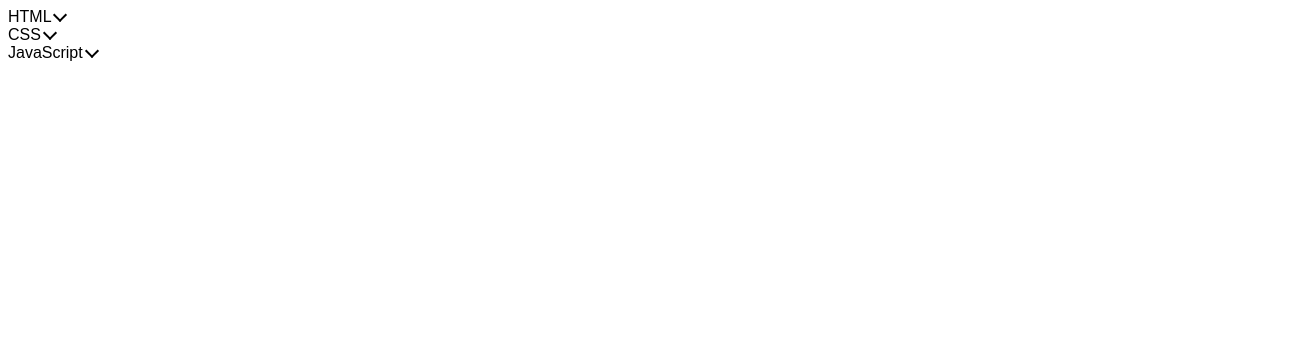
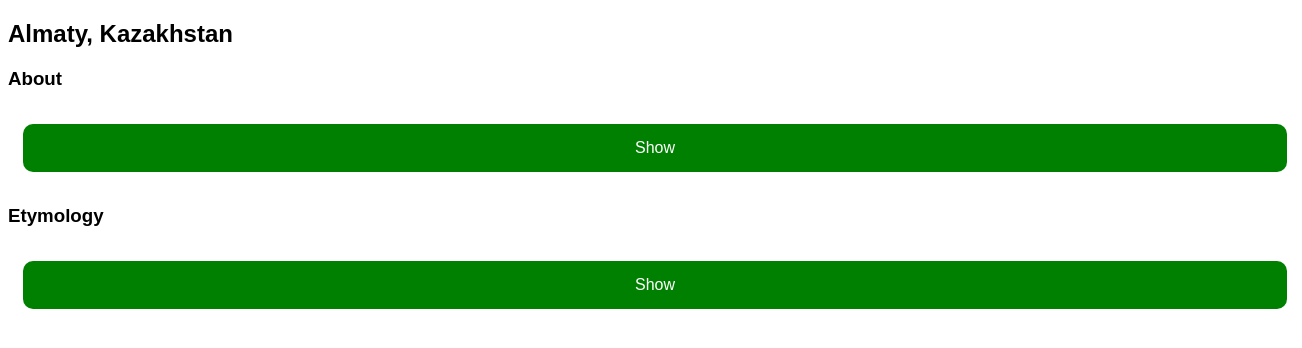
Before and after one commit to hirokoymj/great-frontend, a React (Vite) app: page /test2 in a window 1280 px wide. Shown: the top 348 px of the page, 1302 px wide, since content can reach past the window. Built offline with nearby package versions, Linux system fonts and the light colour scheme.

Commit message:
updated git add .

```diff
--- a/src/pages/Accordion/Accordion.jsx
+++ b/src/pages/Accordion/Accordion.jsx
@@ -1,59 +1,34 @@
 import { useState } from 'react';
-import './styles.css';
 
-export default function Accordion() {
-  const [openSection, setOpenSection] = useState({
-    html: false,
-    css: false,
-    js: false,
-  });
-
-  const handleClick = (section) => {
-    setOpenSection((prev) => ({
-      ...prev,
-      [section]: !prev[section],
-    }));
-  };
-
+function Panel({ title, children }) {
+  const [isActive, setIsActive] = useState(false);
   return (
-    <div>
-      <div>
-        <div onClick={() => handleClick('html')}>
-          HTML <span aria-hidden={true} className="accordion-icon" />
-        </div>
-        {openSection.html === true && (
-          <p style={{ margin: '10px' }}>
-            The HyperText Markup Language or HTML is the standard markup
-            language for documents designed to be displayed in a web browser.
-          </p>
-        )}
-      </div>
-      <div>
-        <div onClick={() => handleClick('css')}>
-          CSS <span aria-hidden={true} className="accordion-icon" />
-        </div>
-        {openSection.css === true && (
-          <p style={{ margin: '10px' }}>
-            Cascading Style Sheets is a style sheet language used for describing
-            the presentation of a document written in a markup language such as
-            HTML or XML.
-          </p>
-        )}
-      </div>
-      <div>
-        <div onClick={() => handleClick('js')}>
-          JavaScript <span aria-hidden={true} className="accordion-icon" />
-        </div>
-        {openSection.js === true && (
-          <p style={{ margin: '10px' }}>
-            JavaScript, often abbreviated as JS, is a programming language that
-            is one of the core technologies of the World Wide Web, alongside
-            HTML and CSS.
-          </p>
-        )}
-      </div>
-    </div>
+    <section className="panel">
+      <h3>{title}</h3>
+      {isActive ? (
+        <p>{children}</p>
+      ) : (
+        <button onClick={() => setIsActive(true)}>Show</button>
+      )}
+    </section>
   );
 }
 
-///set function with object
+export default function AccordionNew() {
+  return (
+    <>
+      <h2>Almaty, Kazakhstan</h2>
+      <Panel title="About">
+        With a population of about 2 million, Almaty is Kazakhstan's largest
+        city. From 1929 to 1997, it was its capital city.
+      </Panel>
+      <Panel title="Etymology">
+        The name comes from <span lang="kk-KZ">алма</span>, the Kazakh word for
+        "apple" and is often translated as "full of apples". In fact, the region
+        surrounding Almaty is thought to be the ancestral home of the apple, and
+        the wild <i lang="la">Malus sieversii</i> is considered a likely
+        candidate for the ancestor of the modern domestic apple.
+      </Panel>
+    </>
+  );
+}
--- a/src/pages/Accordion/Accordion1.jsx
+++ /dev/null
@@ -1,125 +0,0 @@
-import { useState } from 'react';
-
-const useAccordionToggle = () => {
-  const [section, setSection] = useState({
-    html: false,
-    css: false,
-    js: false,
-  });
-
-  const toggle = (section) => {
-    setSection((prev) => ({
-      ...prev,
-      [section]: !prev[section],
-    }));
-  };
-
-  return [section, toggle];
-};
-
-export default function Accordion1() {
-  const [section, toggle] = useAccordionToggle();
-
-  return (
-    <div>
-      <div>
-        <div onClick={() => toggle('html')}>
-          HTML <span aria-hidden={true} className="accordion-icon" />
-        </div>
-        {section['html'] && (
-          <div>
-            The HyperText Markup Language or HTML is the standard markup
-            language for documents designed to be displayed in a web browser.
-          </div>
-        )}
-      </div>
-      <div>
-        <div onClick={() => toggle('css')}>
-          CSS <span aria-hidden={true} className="accordion-icon" />
-        </div>
-        {section['css'] && (
-          <div>
-            Cascading Style Sheets is a style sheet language used for describing
-            the presentation of a document written in a markup language such as
-            HTML or XML.
-          </div>
-        )}
-      </div>
-      <div>
-        <div onClick={() => toggle('js')}>
-          JavaScript <span aria-hidden={true} className="accordion-icon" />
-        </div>
-        {section['js'] && (
-          <div>
-            JavaScript, often abbreviated as JS, is a programming language that
-            is one of the core technologies of the World Wide Web, alongside
-            HTML and CSS.
-          </div>
-        )}
-      </div>
-      <div style={{ display: `${section['html']} ? "block" : "none"` }}>
-        aaa
-      </div>
-    </div>
-  );
-}
-
-// export default function Accordion1() {
-//   const [section, setSection] = useState({
-//     html: false,
-//     css: false,
-//     js: false,
-//   });
-
-//   const handleClick = (section) => {
-//     setSection((prev) => ({
-//       ...prev,
-//       [section]: !prev[section],
-//     }));
-//   };
-//   return (
-//     <div>
-//       <div>
-//         <div onClick={() => handleClick('html')}>
-//           HTML <span aria-hidden={true} className="accordion-icon" />
-//         </div>
-//         {section['html'] && (
-//           <div>
-//             The HyperText Markup Language or HTML is the standard markup
-//             language for documents designed to be displayed in a web browser.
-//           </div>
-//         )}
-//       </div>
-//       <div>
-//         <div onClick={() => handleClick('css')}>
-//           CSS <span aria-hidden={true} className="accordion-icon" />
-//         </div>
-//         {section['css'] && (
-//           <div>
-//             Cascading Style Sheets is a style sheet language used for describing
-//             the presentation of a document written in a markup language such as
-//             HTML or XML.
-//           </div>
-//         )}
-//       </div>
-//       <div>
-//         <div onClick={() => handleClick('js')}>
-//           JavaScript <span aria-hidden={true} className="accordion-icon" />
-//         </div>
-//         {section['js'] && (
-//           <div>
-//             JavaScript, often abbreviated as JS, is a programming language that
-//             is one of the core technologies of the World Wide Web, alongside
-//             HTML and CSS.
-//           </div>
-//         )}
-//       </div>
-//       <div style={{ display: `${section['html']} ? "block" : "none"` }}>
-//         aaa
-//       </div>
-//     </div>
-//   );
-// }
-
-///My mistake 09-09-2025
-///  <div style={{ display: `${section[html]} ? "block" : "none"` }}>
```
Also changed, not shown: src/pages/Accordion/AccordionOLD.jsx (added, +59 -0 lines), src/pages/Accordion/README.md.
